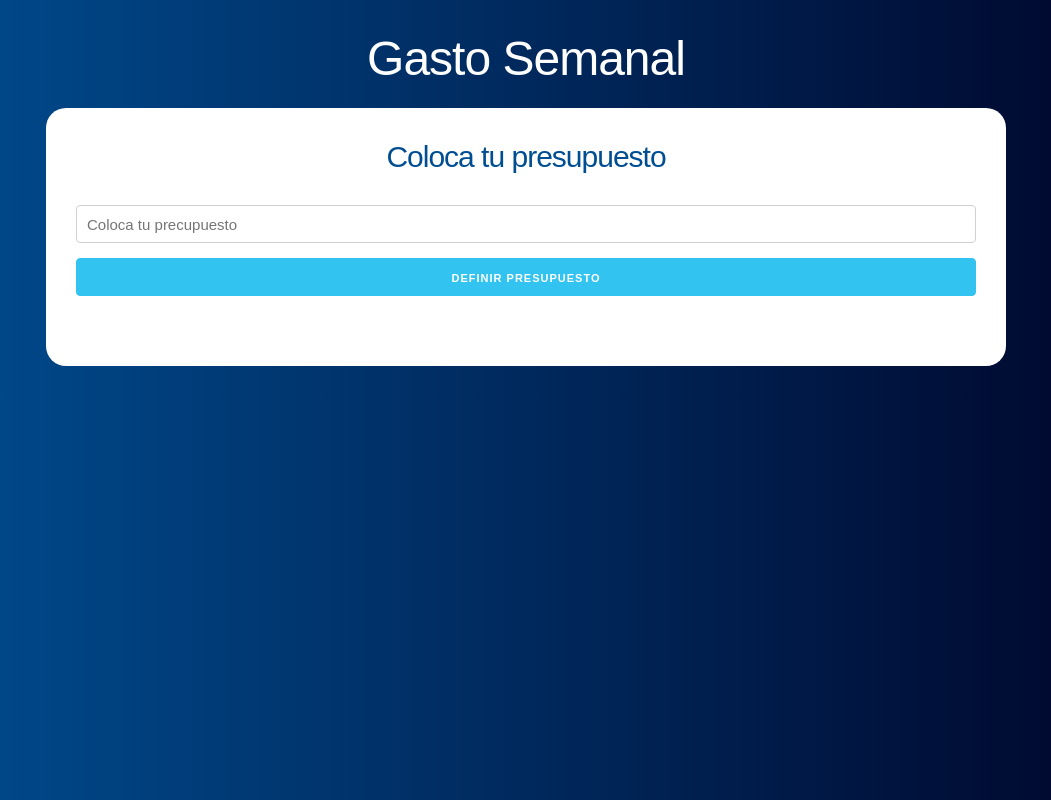
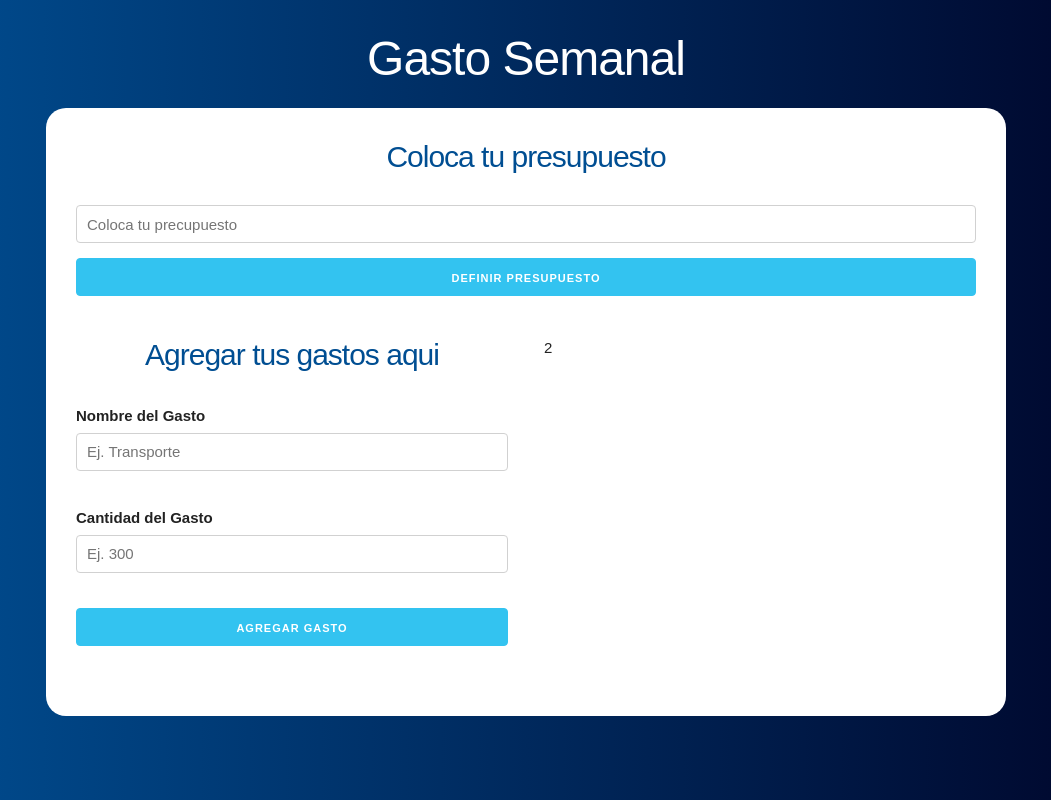
Before and after one commit to carmelcarreto/weekly-expense, a React (Create React App) app: page / in a window 1280 px wide. Shown: the whole page, without its empty margins (114-1165 px from the left). Built offline with nearby package versions, Linux system fonts and the light colour scheme.

Commit message:
feat: Crear formulario de gastos

```diff
--- a/src/App.js
+++ b/src/App.js
@@ -1,5 +1,6 @@
 import React, {useState} from 'react';
 import Pregunta from './components/Pregunta';
+import Formulario from './components/Formulario';
 
 
 function App() {
@@ -18,6 +19,14 @@
               guardarPresupuesto={guardarPresupuesto}
               guardarRestante={guardarRestante}
             />
+            <div className="row">
+                <div className="one-half column">
+                  <Formulario />
+                </div>
+                <div className="one-half column">
+                  2
+                </div>
+            </div>
           </div>
       </header>
     </div>
--- /dev/null
+++ b/src/components/Formulario.js
@@ -0,0 +1,36 @@
+import React, {useState} from 'react';
+
+const Formulario = () => {
+    return (
+        <form>
+            <h2>Agregar tus gastos aqui</h2>
+
+            <div className="campo">
+                <label>Nombre del Gasto</label>
+                <input
+                    type="text"
+                    className="u-full-width"
+                    placeholder="Ej. Transporte"
+                />
+            </div>
+
+            <div className="campo">
+                <label>Cantidad del Gasto</label>
+                <input
+                    type="number"
+                    className="u-full-width"
+                    placeholder="Ej. 300"
+                />
+            </div>
+
+            <input
+                type="submit"
+                className="button-primary u-full-width"
+                value="Agregar Gasto"
+            />
+
+        </form>
+     );
+}
+
+export default Formulario;
```
